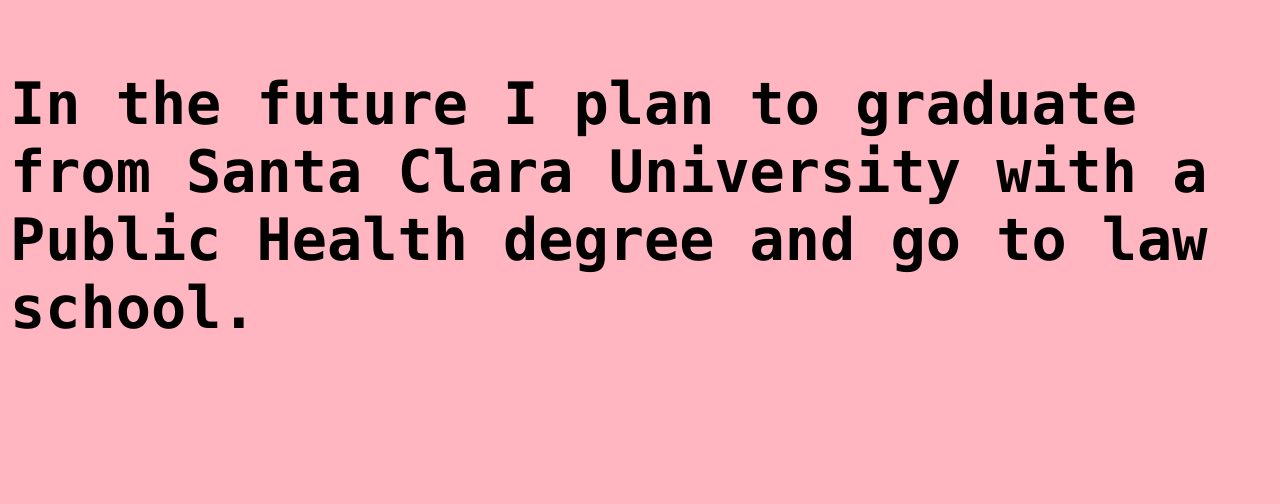
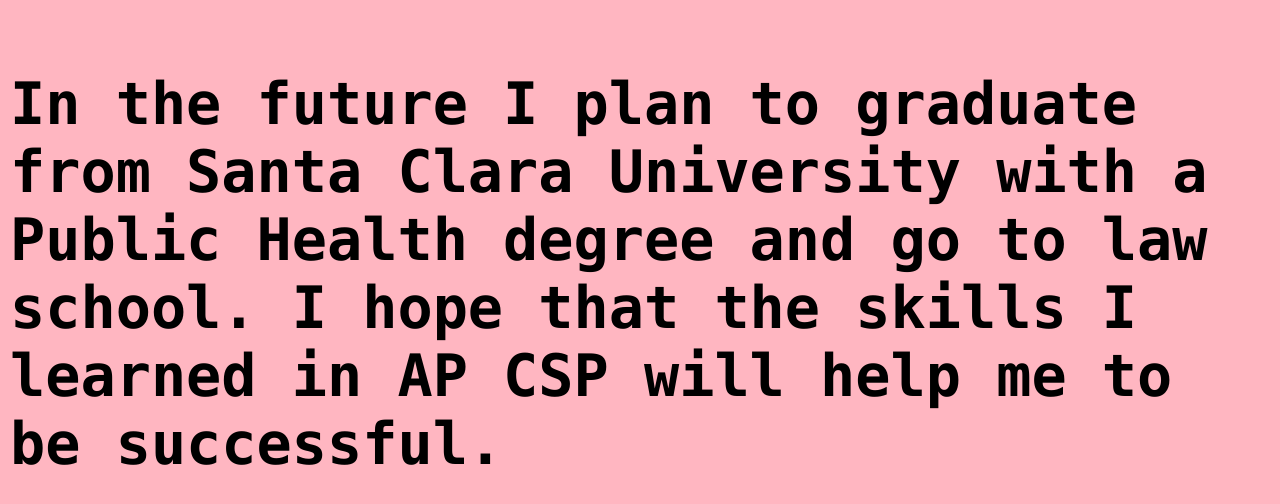
Before and after one commit to sophiatantalo/APCSP_CAP, a plain HTML site: page future.html in a window 1280 px wide. Shown: the part 242-746 px from the top of the page. Drawn offline with Linux system fonts and the light colour scheme.

Commit message:
Update future.html

```diff
--- a/future.html
+++ b/future.html
@@ -18,7 +18,7 @@
   </div>
 
   <div class="container">
-    <h3 class="p3">In the future I plan to graduate from Santa Clara University with a Public Health degree and go to law school.</h3>
+    <h3 class="p3">In the future I plan to graduate from Santa Clara University with a Public Health degree and go to law school. I hope that the skills I learned in AP CSP will help me to be successful.</h3>
   </div>
 
 
```
